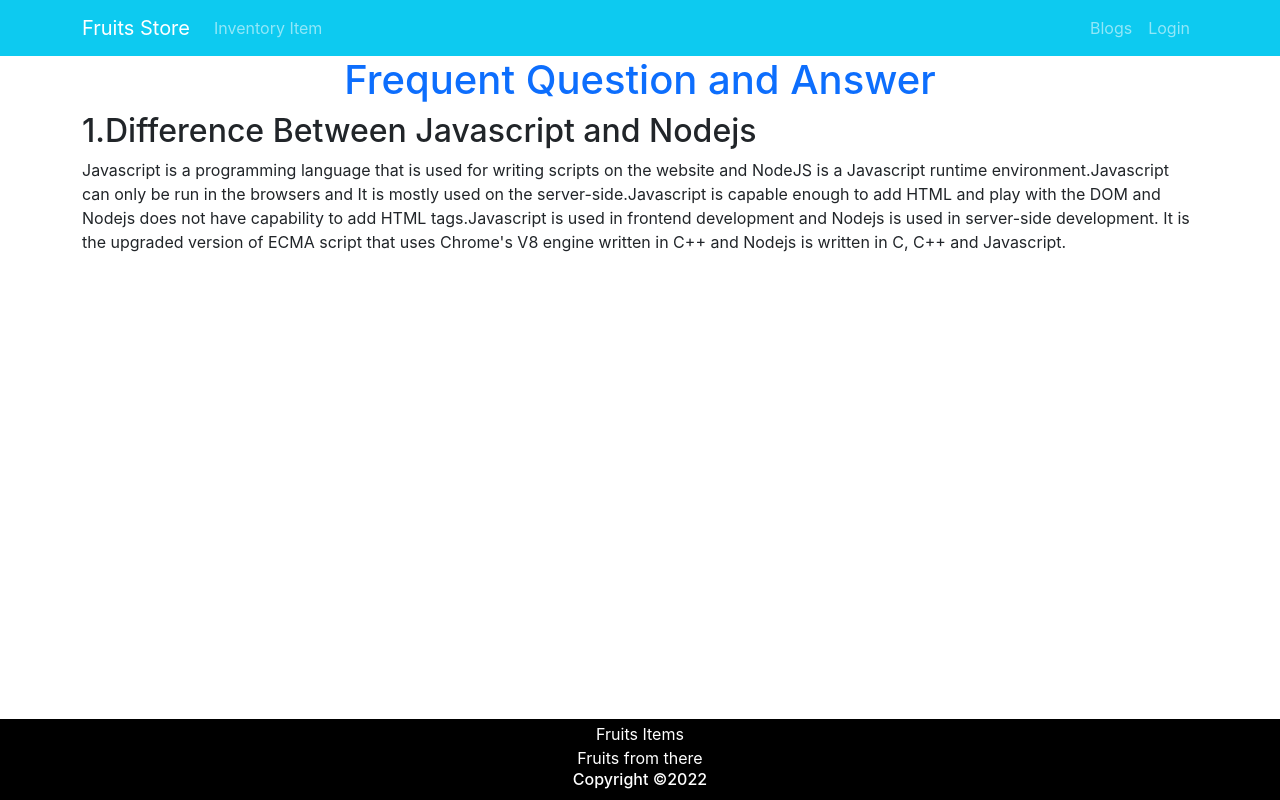
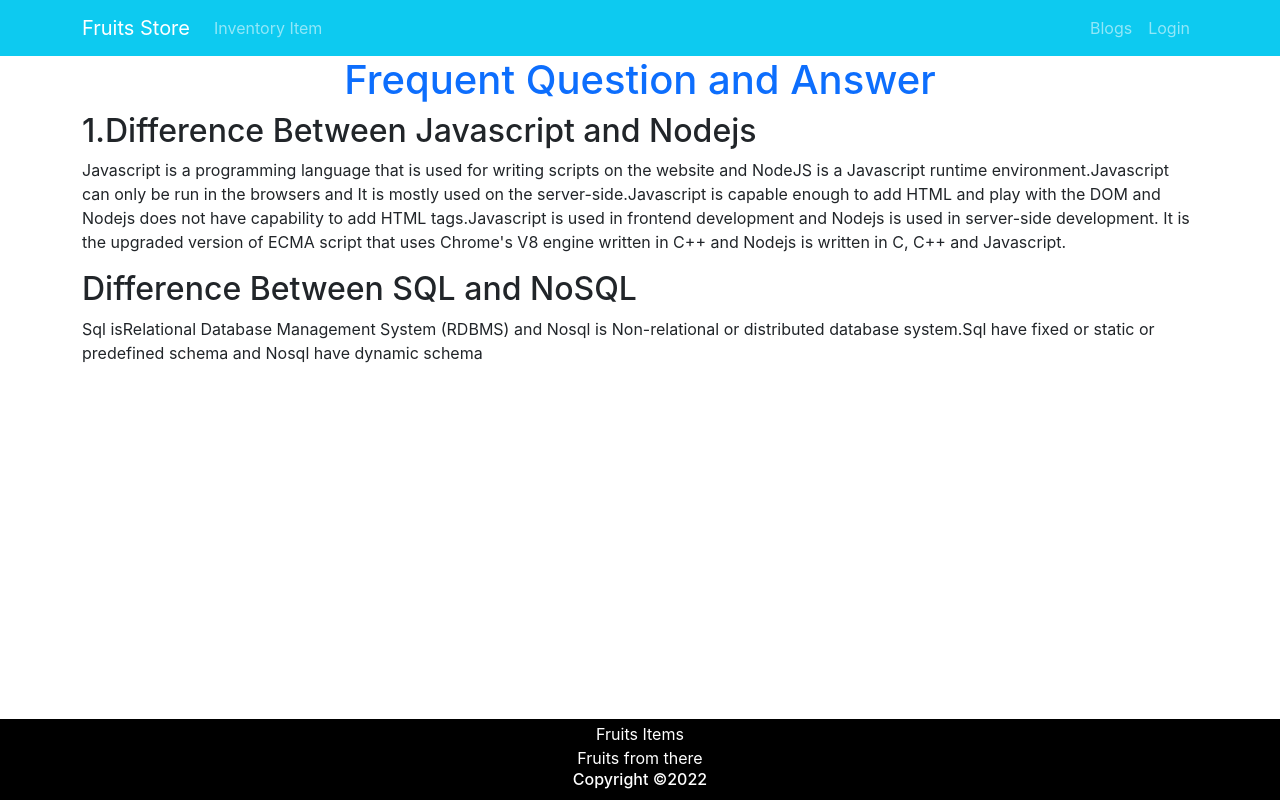
Before and after one commit to muhammadsajit/fruits-store-house-cilent-website, a React (Create React App) app: page /blogs in a window 1280 px wide. Built offline with nearby package versions, Linux system fonts and the light colour scheme.

Commit message:
second Question added

```diff
--- a/src/PagesOfWebsite/Blogs/Blogs.js
+++ b/src/PagesOfWebsite/Blogs/Blogs.js
@@ -8,6 +8,10 @@
                 <h2>1.Difference Between Javascript and Nodejs</h2>
                 <p>Javascript is a programming language that is used for writing scripts on the website and NodeJS is a Javascript runtime environment.Javascript can only be run in the browsers and It is mostly used on the server-side.Javascript is capable enough to add HTML and play with the DOM and Nodejs does not have capability to add HTML tags.Javascript is used in frontend development and Nodejs is used in server-side development.	It is the upgraded version of ECMA script that uses Chrome's V8 engine written in C++ and Nodejs is written in C, C++ and Javascript.  </p>
             </div>
+            <div>
+                <h2 > Difference Between SQL and NoSQL</h2>
+                <p> Sql isRelational Database Management System (RDBMS) and Nosql is Non-relational or distributed database system.Sql have fixed or static or predefined schema and Nosql have dynamic schema</p>
+            </div>
         </div>
     );
 };
```
